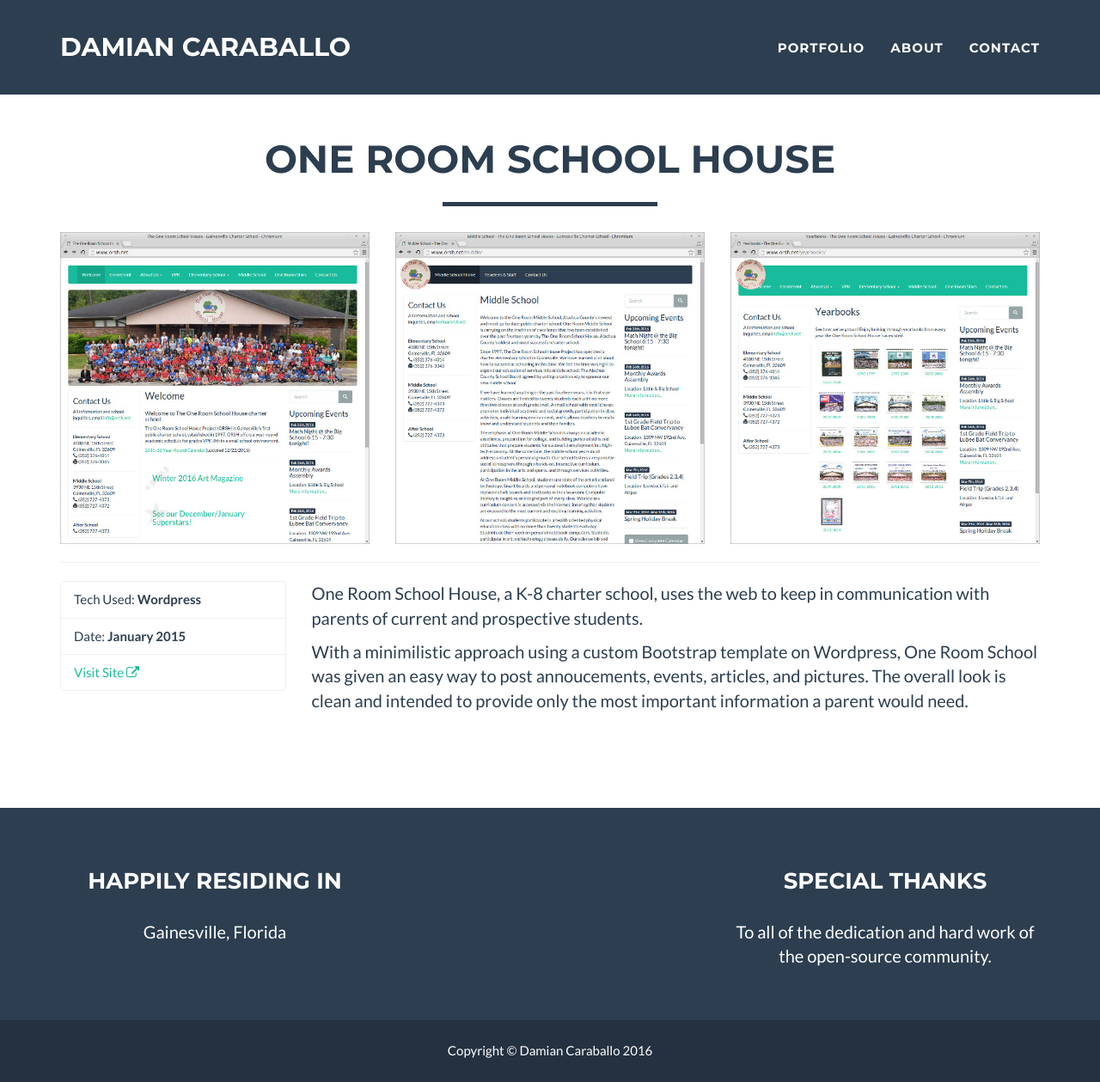
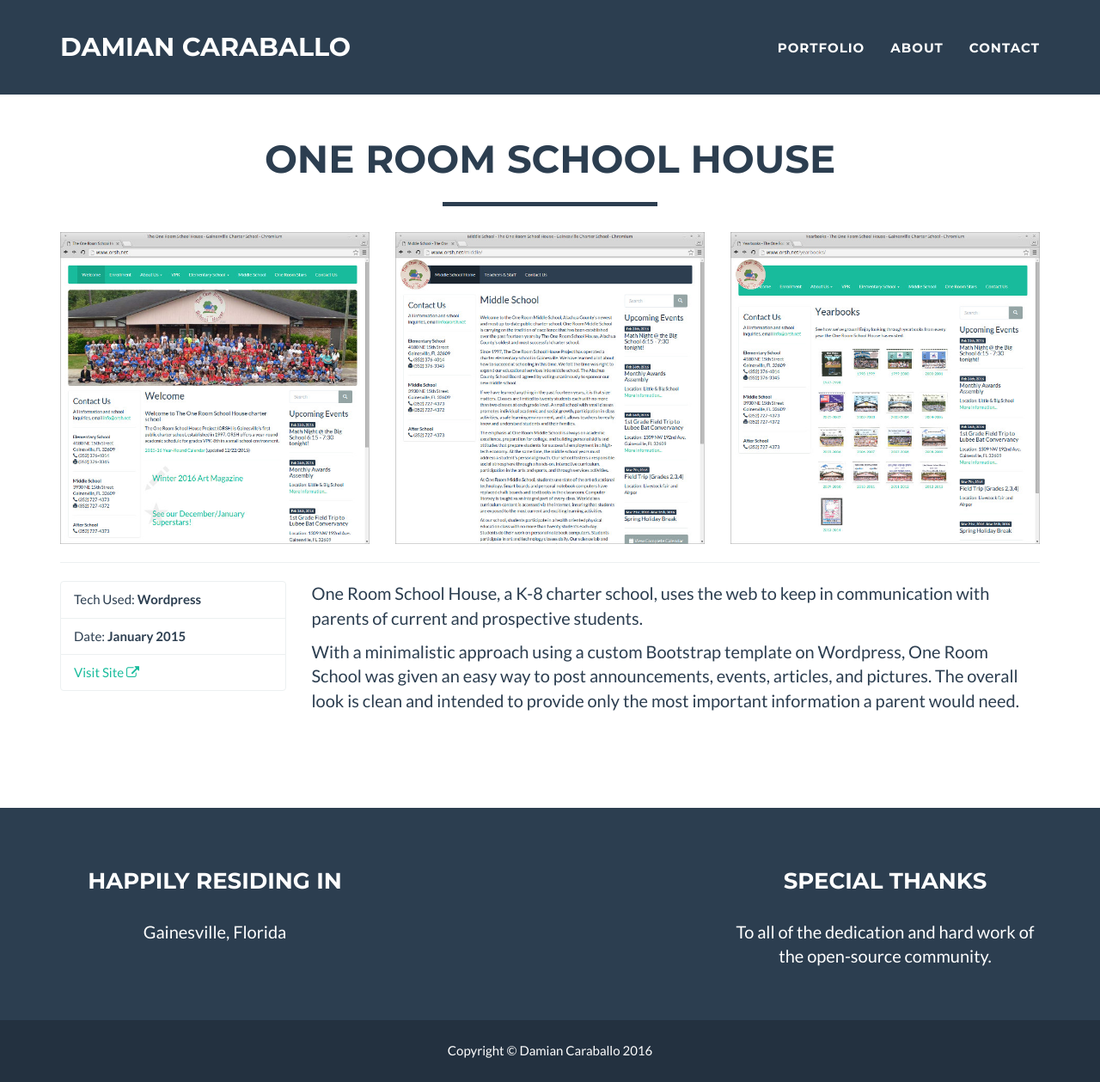
Before and after one commit to damian-caraballo/damian-caraballo.github.io, a Jekyll site: the page built from _posts/2014-03-01-oneroom.md, in a window 1280 px wide and 1259 px high. Shown: the whole window at 86% size. Built offline with Jekyll 4.4.1, drawn with Linux system fonts in a browser that asks for light colours.

Commit message:
spelling

```diff
--- a/_posts/2014-03-01-oneroom.md
+++ b/_posts/2014-03-01-oneroom.md
@@ -14,4 +14,4 @@ title: One Room School House
 description: One Room School House, a K-8 charter school, uses the web to keep in communication with parents of current and prospective students.
 project-url: http://www.orsh.net
 ---
-<p>With a minimilistic approach using a custom Bootstrap template on Wordpress, One Room School was given an easy way to post annoucements, events, articles, and pictures. The overall look is clean and intended to provide only the most important information a parent would need.</p>
+<p>With a minimalistic approach using a custom Bootstrap template on Wordpress, One Room School was given an easy way to post announcements, events, articles, and pictures. The overall look is clean and intended to provide only the most important information a parent would need.</p>
```
Also changed, not shown: _posts/2014-01-01-donnellygross.md (+1 -1 lines), _posts/2014-04-01-youngster.md (+1 -1 lines).
